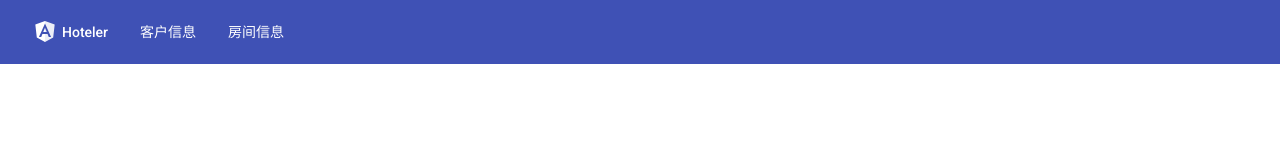
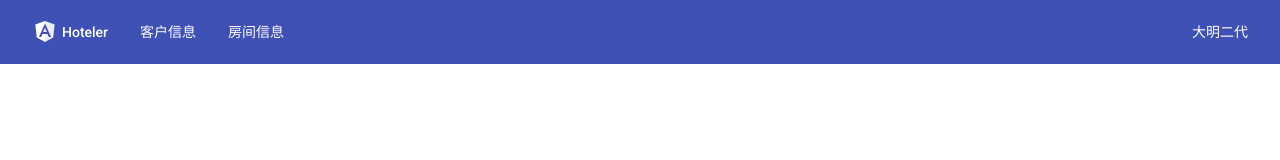
Before and after one commit to damingerdai/hoteler-web, an Angular app: page / in a window 1280 px wide. Shown: the top 160 px of the page. Built offline with nearby package versions, Linux system fonts and the light colour scheme.

Commit message:
feat: flexSpacer directive work

```diff
--- a/src/app/layout/layout.component.html
+++ b/src/app/layout/layout.component.html
@@ -9,4 +9,8 @@
     <a mat-button class="docs-button">
         房间信息
     </a>
+    <div flexSpacer></div>
+    <a mat-button class="docs-button">
+      大明二代
+  </a>
 </mat-toolbar>
--- a/src/app/layout/layout.module.ts
+++ b/src/app/layout/layout.module.ts
@@ -4,13 +4,10 @@ import { CommonModule } from '@angular/common';
 import { LayoutComponent } from './layout.component';
 import { SharedModule } from '../shared/shared.module';
 
-
-
 @NgModule({
   declarations: [LayoutComponent],
   imports: [
     CommonModule,
-
     SharedModule
   ]
 })
--- a/src/app/shared/shared.module.ts
+++ b/src/app/shared/shared.module.ts
@@ -1,15 +1,18 @@
 import { NgModule } from '@angular/core';
 import { CommonModule } from '@angular/common';
 import { SharedMaterialModule } from './shared.material.module';
+import { UiModule } from './ui/ui.module';
 
 
 @NgModule({
   declarations: [],
   imports: [
     CommonModule,
+    UiModule,
     SharedMaterialModule
   ],
   exports: [
+    UiModule,
     SharedMaterialModule
   ]
 })
--- a/src/app/shared/ui/directives/directives.module.ts
+++ b/src/app/shared/ui/directives/directives.module.ts
@@ -8,6 +8,9 @@ import { FlexSpacerDirective } from './flex-spacer.directive';
   declarations: [FlexSpacerDirective],
   imports: [
     CommonModule
+  ],
+  exports: [
+    FlexSpacerDirective
   ]
 })
 export class DirectivesModule { }
--- a/src/app/shared/ui/directives/flex-spacer.directive.ts
+++ b/src/app/shared/ui/directives/flex-spacer.directive.ts
@@ -1,10 +1,13 @@
-import { Directive, ElementRef } from '@angular/core';
+import { Directive, ElementRef, Renderer2 } from '@angular/core';
 
 @Directive({
   selector: '[flexSpacer]'
 })
 export class FlexSpacerDirective {
 
-  constructor(el: ElementRef) { }
+  constructor(private el: ElementRef, private render: Renderer2) {
+    this.render.setStyle(this.el.nativeElement, 'flex-grow', '1');
+    console.log(el);
+  }
 
 }
```
Also changed, not shown: src/app/shared/ui/ui.module.ts (+6 -2 lines).
